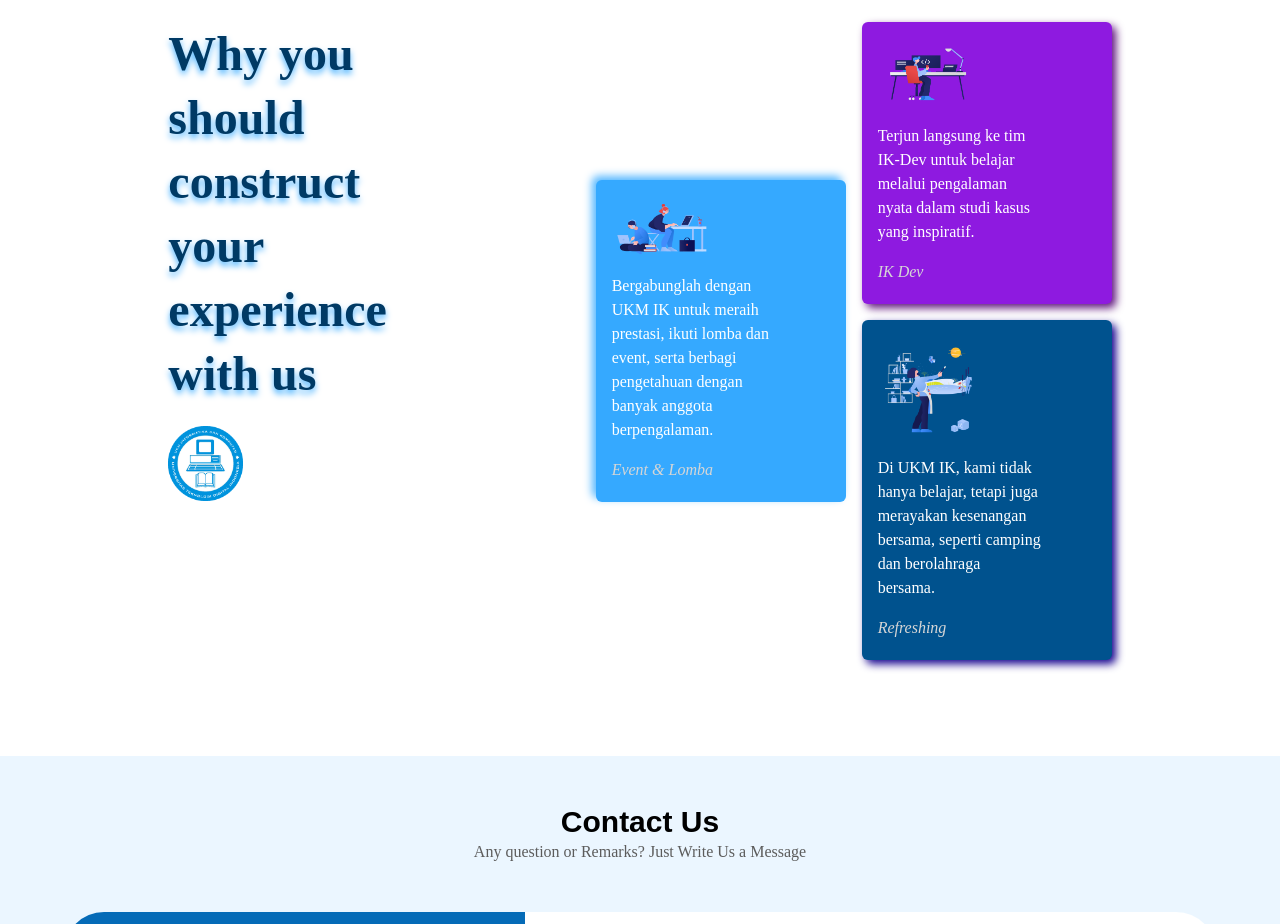
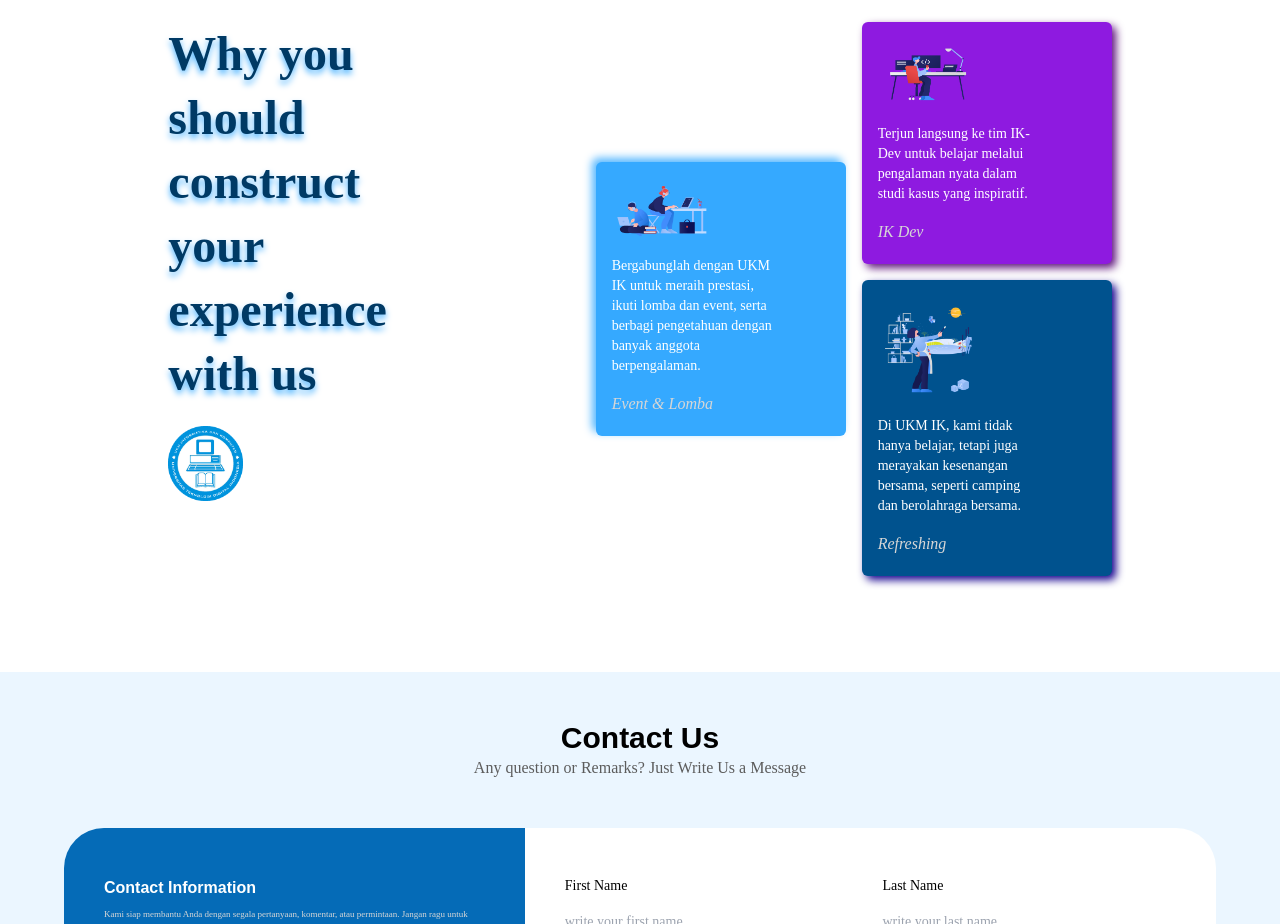
Before and after one commit to ukmikrepository/FE-Site_IK, a React (Create React App) app: page / in a window 1280 px wide. Shown: the part 3520-4444 px from the top of the page. Built offline with nearby package versions, Linux system fonts and the light colour scheme.

Commit message:
change font experience

```diff
--- a/src/Component/Organism/Content/Experience.jsx
+++ b/src/Component/Organism/Content/Experience.jsx
@@ -33,7 +33,7 @@ export default function Experience() {
               <div className="flex items-center">
                 <CardSimple className="w-[250px] bg-primary-5 gap-4 drop-shadow-[-4px_-4px_4px_rgba(85,183,255,1)]">
                   <img src="/img/studyclub.png" className="w-[100px]" alt="" />
-                  <h1 className="text-white text-md w-3/4">Bergabunglah dengan UKM IK untuk meraih prestasi, ikuti lomba dan event, serta berbagi pengetahuan dengan banyak anggota berpengalaman.</h1>
+                  <h1 className="text-white md:text-sm text-md w-3/4">Bergabunglah dengan UKM IK untuk meraih prestasi, ikuti lomba dan event, serta berbagi pengetahuan dengan banyak anggota berpengalaman.</h1>
                   <span className="font-thin text-grey-9 italic">Event & Lomba</span>
                 </CardSimple>
               </div>
@@ -41,12 +41,12 @@ export default function Experience() {
               <div className="flex flex-col items-center justify-between gap-4">
                 <CardSimple className="w-[250px] bg-[#8E1AE0] gap-4 drop-shadow-[4px_4px_4px_#5E147C]">
                   <img src="/img/ikdev.png" className="w-[100px]" alt="" />
-                  <h1 className="text-white text-md w-3/4">Terjun langsung ke tim IK-Dev untuk belajar melalui pengalaman nyata dalam studi kasus yang inspiratif.</h1>
+                  <h1 className="text-white md:text-sm text-md w-3/4">Terjun langsung ke tim IK-Dev untuk belajar melalui pengalaman nyata dalam studi kasus yang inspiratif.</h1>
                   <span className="font-thin text-grey-9 italic">IK Dev</span>
                 </CardSimple>
                 <CardSimple className="w-[250px] bg-primary-3 gap-4 drop-shadow-[4px_4px_4px_#14008E]">
                   <img src="/img/santai.png" className="w-[100px]" alt="" />
-                  <h1 className="text-white text-md w-3/4">Di UKM IK, kami tidak hanya belajar, tetapi juga merayakan kesenangan bersama, seperti camping dan berolahraga bersama.</h1>
+                  <h1 className="text-white md:text-sm text-md w-3/4">Di UKM IK, kami tidak hanya belajar, tetapi juga merayakan kesenangan bersama, seperti camping dan berolahraga bersama.</h1>
                   <span className="font-thin text-grey-9 italic">Refreshing</span>
                 </CardSimple>
               </div>
```
